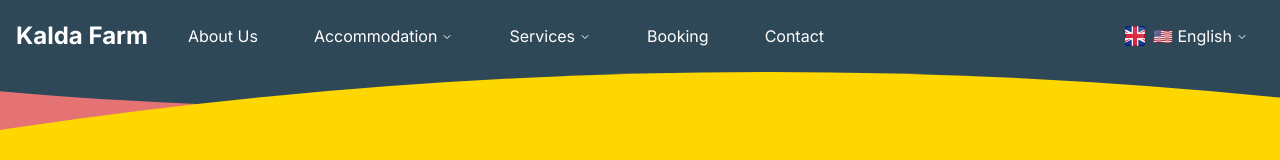
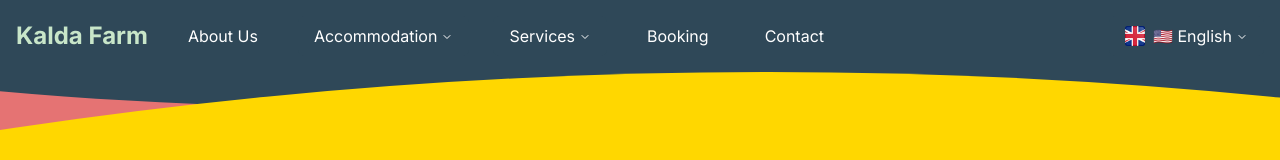
Before and after one commit to 77ccreed/kalda-next, a Next.js app: page /en in a window 1280 px wide. Shown: the top 160 px of the page. Built offline with nearby package versions, Linux system fonts and the light colour scheme.

Commit message:
Logo värvi muutus

```diff
--- a/src/components/Navigation.tsx
+++ b/src/components/Navigation.tsx
@@ -30,8 +30,8 @@ const Navigation: React.FC = () => {
         <div className="flex items-center">
           <NavigationLink
             href="/"
-            className={`text-2xl font-bold ${pathname === '/' ? 'text-primary' : 'text-white'} hover:text-primary transition-colors`}
-            onClick={handleLinkClick} // Added onClick handler here
+            className={`text-2xl font-bold ${pathname === '/' ? 'text-primary' : 'text-accent'} hover:text-primary transition-colors`}
+            onClick={handleLinkClick}
           >
             {t("home")}
           </NavigationLink>
```
